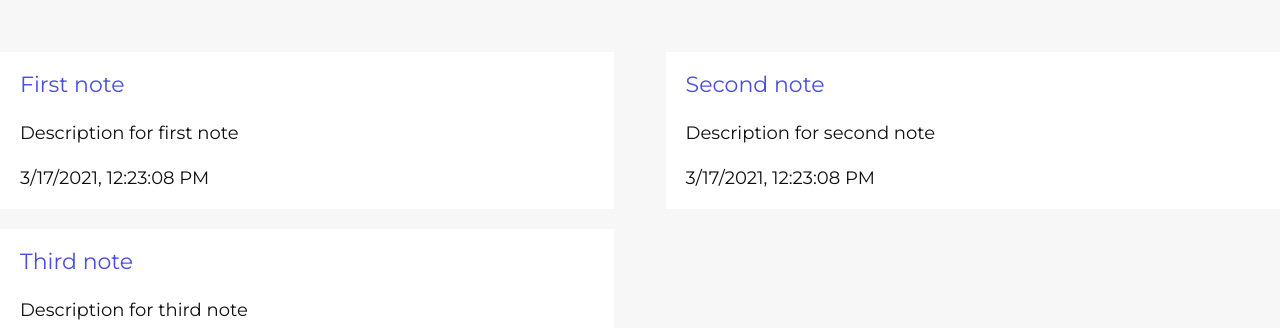
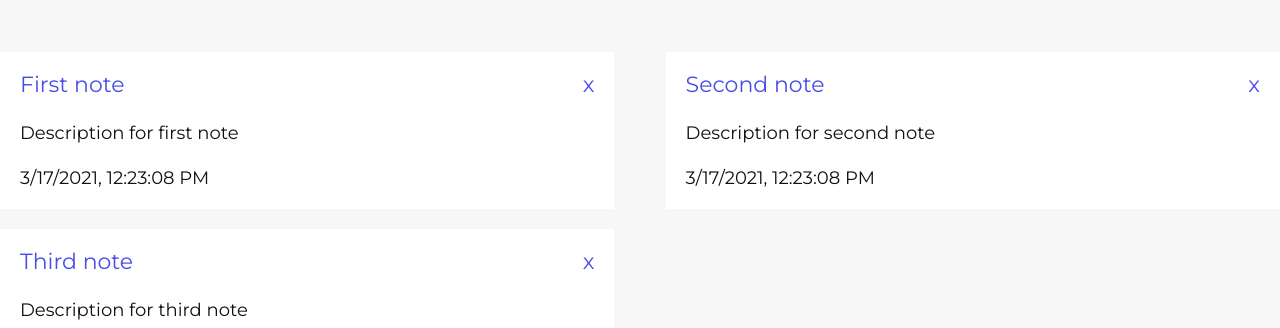
Before and after one commit to aponyavina/vue-notes-app, a Vue app: page / in a window 1280 px wide. Shown: the part 534-862 px from the top of the page. Built offline with nearby package versions, Linux system fonts and the light colour scheme.

Commit message:
реализация удаления элемента

```diff
--- a/src/App.vue
+++ b/src/App.vue
@@ -4,13 +4,14 @@
 
       <section>
         <div class="container">
+
           <h1> {{ title }} </h1>
 
           <Message v-if="message" :message="message"/>
 
           <NewNote :note="note" @addNote="addNote"/>
 
-          <Notes :notes="notes"/>
+          <Notes :notes="notes" @remove="removeNote"/>
 
         </div>
       </section>
@@ -74,6 +75,9 @@
       this.message = null
       this.note.title = ''
       this.note.descr = ''
+    },
+    removeNote(index) {
+      this.notes.splice(index, 1)
     }
   }
 }
--- a/src/components/Notes.vue
+++ b/src/components/Notes.vue
@@ -3,6 +3,7 @@
     <div class="note" v-for="(note, index) in notes" :key="index">
         <div class="note-header">
             <p> {{note.title}} </p>
+            <p style="cursor: pointer;" @click="removeNote(index)">x</p>
         </div>
         <div class="note-body">
             <p> {{note.descr}} </p>
@@ -18,6 +19,12 @@
         notes: {
             type: Array,
             required: true
+        }
+    },
+    methods: {
+        removeNote(index) {
+            console.log(`Note id - ${index} removed`);
+            this.$emit('remove', index)
         }
     }
 }
@@ -40,6 +47,10 @@
     }
 
     .note-header {
+        display: flex;
+        align-items: center;
+        justify-content: space-between;
+
         p {
             font-size: 22px;
             color: #494ce8;
```
